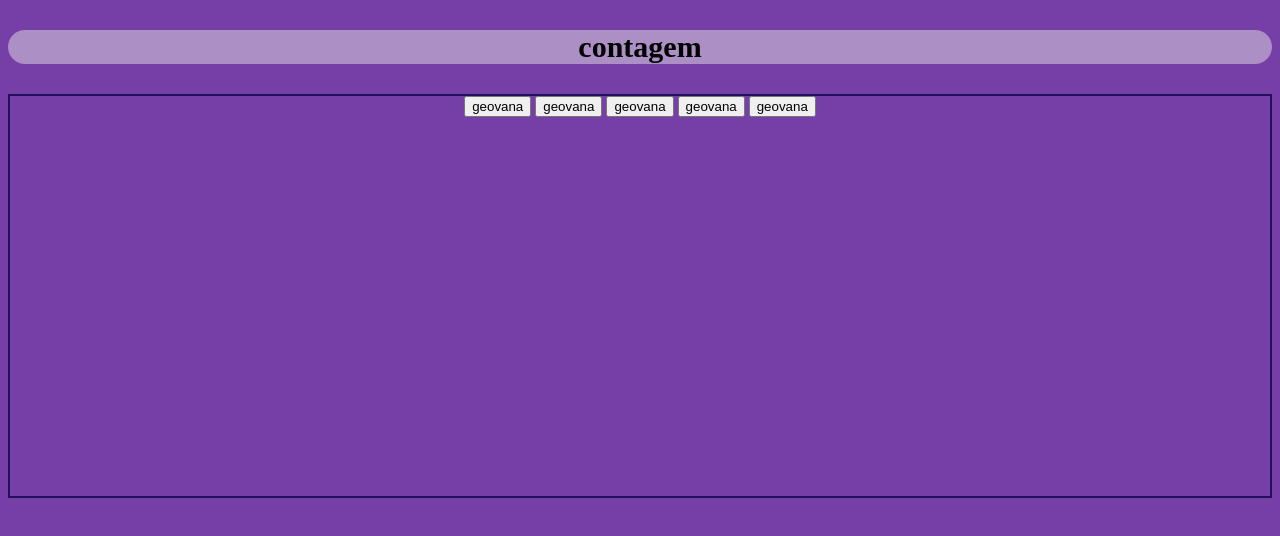
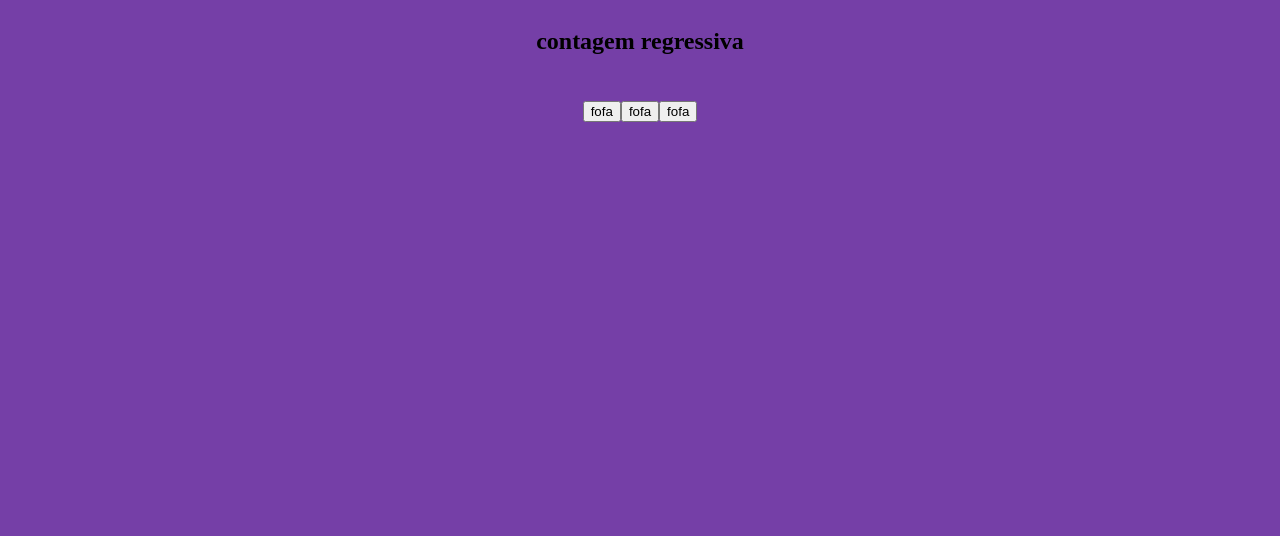
Before and after one commit to geehgomes/ep6, a plain HTML site: page index.html in a window 1280 px wide. Drawn offline with Linux system fonts and the light colour scheme.

Commit message:
Add files via upload

```diff
--- a/index.html
+++ b/index.html
@@ -2,21 +2,19 @@
 <html lang="en">
 <head>
     <meta charset="UTF-8">
-    <meta http-equiv="X-UA-Compatible" content="IE=edge">
-    <meta name="viewport" content="width=device-width, initial-scale=1.0">
-    <title> Geovana</title>
+    <title>contagem sla</title>
     <link rel="stylesheet" href="style.css">
 <head>
-    <title>hayana</title>
+    <title>gabiii</title>
 </head>
 <body>
-    <h3>contagem</h3>
     <section class="principal">
-        <button id="geovana">geovana </button>
-        <button id="geovana">geovana </button>
-        <button id="geovana">geovana </button>
-        <button id="geovana">geovana </button>
-        <button id="geovana">geovana </button>
-    </section>
+        <h2>contagem regressiva<h2>
+        <div class="botoes">
+        <button class="geeh" id="fofa">fofa
+        <button class="geeh" id="fofa">fofa
+        <button class="geeh" id="fofa">fofa
+        </div>
+ </section>
 </body>
 </html>
--- a/style.css
+++ b/style.css
@@ -17,9 +17,14 @@
 
     }
     .principal{
-        border: rgb(33, 17, 92) 2px solid;
-        text-align: center;
-        height: 400px;
+
+       max-width: 1200px;
+       width: 100%;
+       margin: 0 auto;
+       align-items: center;
+       display: flex;
+       flex-direction: column;
+       justify-content: center;
 
 
     }
@@ -34,3 +39,19 @@
 
 
     }
+    .botao{
+
+       background-color: var(--cor_botao_n_clic);
+       display: flex;
+       justify-content: center;
+       padding: 1mm;
+       font-size: 18px;
+       align-items: center;
+       width: ;
+
+
+
+
+
+
+    }
```
